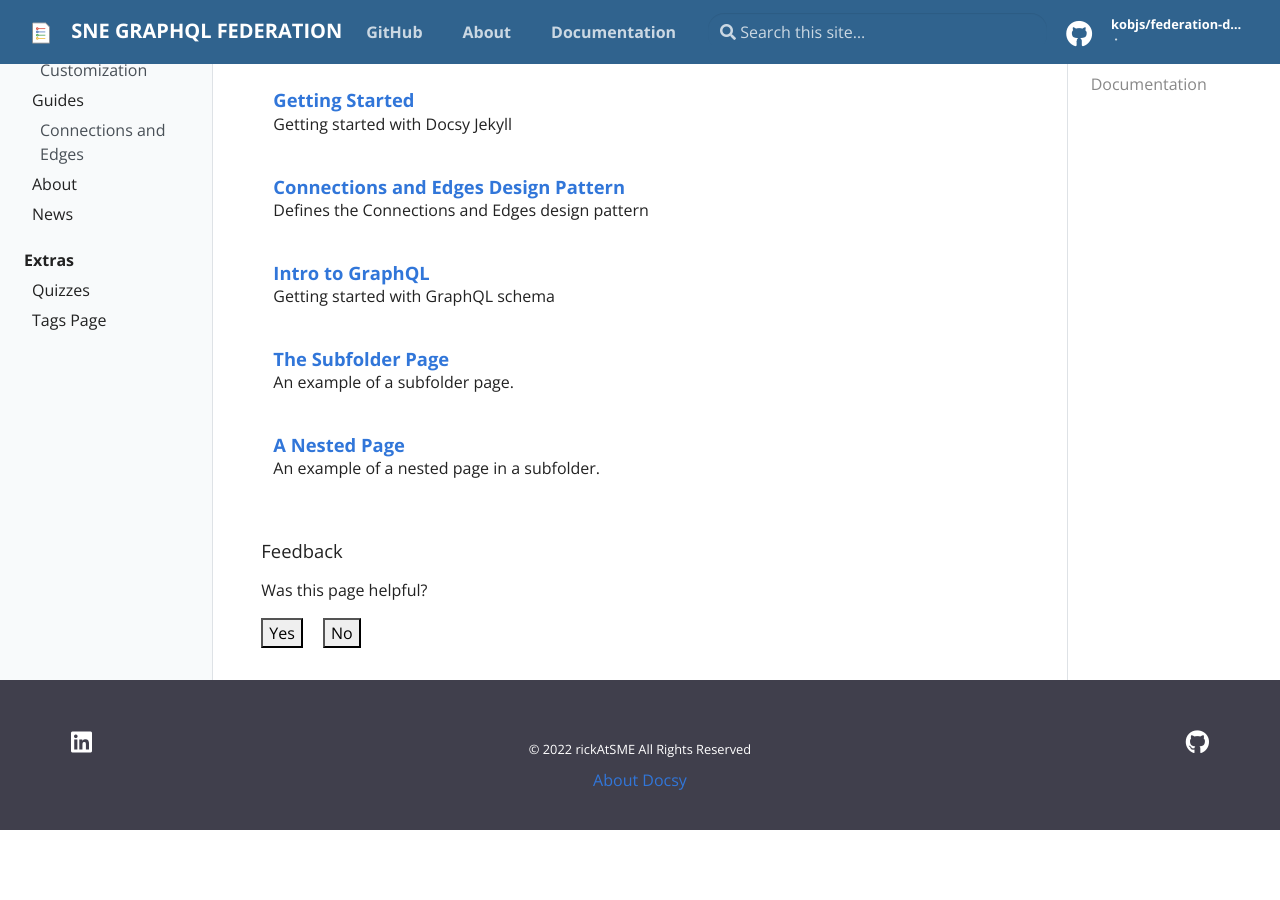
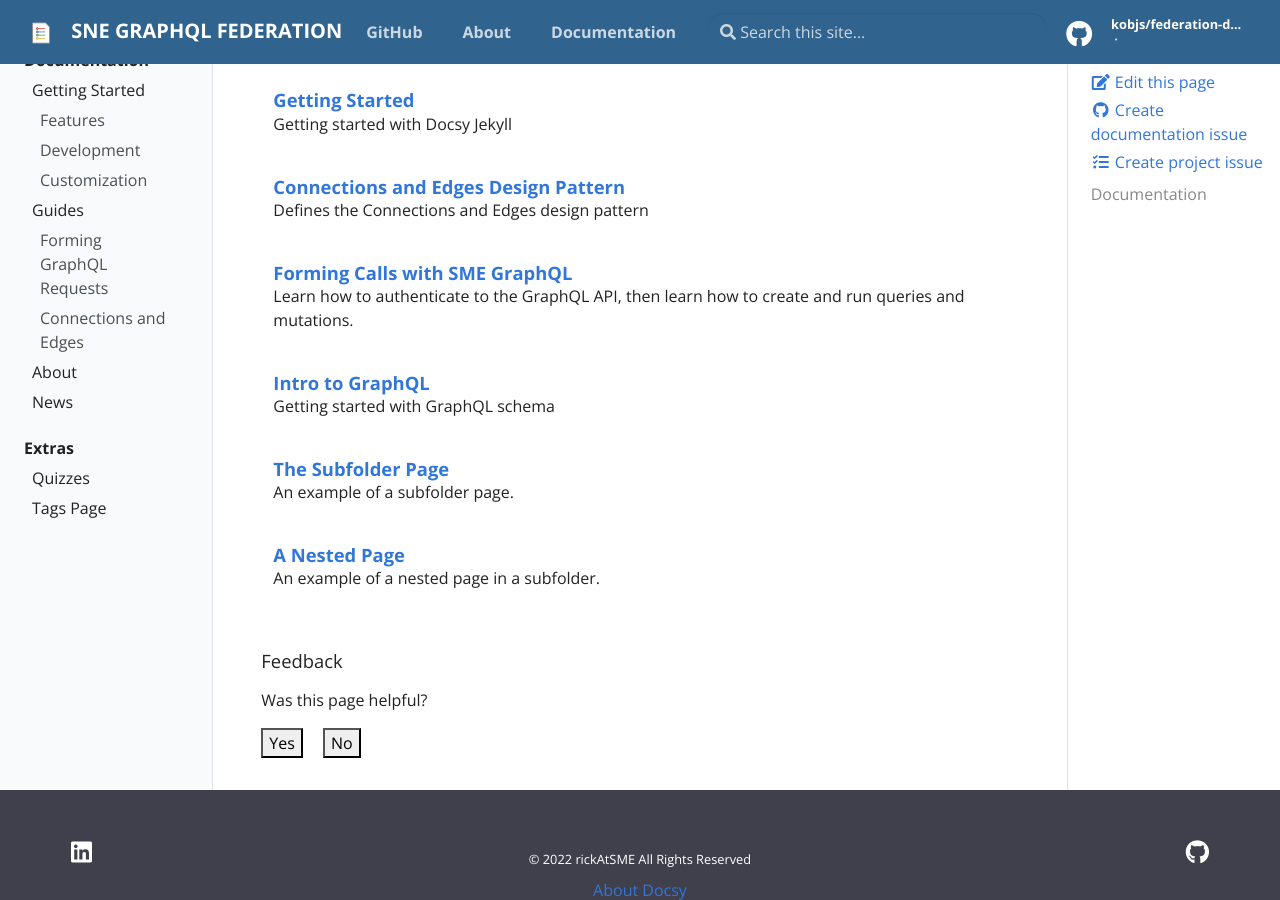
Before and after one commit to kobjs/federation-docs, a Jekyll site: the page built from pages/docs.md, in a window 1280 px wide and 900 px high, scrolled down 461 px. Built offline with Jekyll 4.4.1, drawn with Linux system fonts in a browser that asks for light colours; before the commit the page ends 1291 px from its top, so only the background shows below that; part of the change alters nothing that is shown.

Commit message:
Added Forming GraphQL Calls to Guides

````diff
--- a/_data/toc.yml
+++ b/_data/toc.yml
@@ -13,6 +13,8 @@
     - title: Guides
       url: "docs/guides/intro-to-graphql"
       children:
+        - title: Forming GraphQL Requests
+          url: "docs/guides/forming-calls-with-graphql"
         - title: Connections and Edges
           url: "docs/guides/connections-edges-pattern"
     - title: "About"
--- /dev/null
+++ b/_docs/guides/forming-calls-with-graphql.md
@@ -0,0 +1,43 @@
+---
+title: Forming Calls with SME GraphQL
+tags:
+- graphql
+description: Learn how to authenticate to the GraphQL API, then learn how to create and run queries and mutations.
+---
+### Authenticating with GraphQL
+The SME Federation GraphQL Gateway implements the USM Authentication process requiring users to acquire an OAuth2
+token to access the Gateway and the backend services.  The Gateway offers two endpoints to authenticate and acquire
+an OAuth2 token.
+
+* [ID Token Request](https://rdx-federation-stage.smecloudops.com/usm-auth) redirects the user to the USM
+  Authentication page enabling the user to authenticate and acquire an OAuth2 token.
+
+
+* [Playground Authentication](https://rdx-federation-stage.smecloudops.com/usm-graphql-auth) redirects the user to
+  the USM Authentication page enabling the suer to authenticate and access the SME GraphQL Playground.
+
+#### Using the ID Token
+Use the `id_token` to execute graphql requests directly against the SME Federation Gateway
+[endpoint](https://rdx-federation-stage.smecloudops.com).  Simply add the
+`id_token` as a query parameter on the graphql `post` request.
+
+```shell
+https://rdx-federation-stage.smecloudops.com?id_token=<usm provided token>
+```
+
+#### Using the GraphQL Playground
+After successful authentication, the user is redirected to the SME Federation GraphQL Playground where they can
+interactively execute queries, review the Federation schema and related documentation.
+
+To learn more about using the Apollo GraphQL Playground, refer to [Build and Run Queries using the Apollo GraphQL Playground](https://www.apollographql.com/docs/apollo-server/testing/build-run-queries/)
+
+![assets/img/graphql-playground.png](../../assets/img/graphql-playground.png)
+
+### Further reading
+
+There is a _lot_ more you can do when forming GraphQL calls. Here are some places to look next:
+
+* [Pagination](https://graphql.github.io/learn/pagination/)
+* [Fragments](https://graphql.github.io/learn/queries/#fragments)
+* [Inline fragments](https://graphql.github.io/learn/queries/#inline-fragments)
+* [Directives](https://graphql.github.io/learn/queries/#directives)
--- a/_docs/guides/intro-to-graphql.md
+++ b/_docs/guides/intro-to-graphql.md
@@ -4,18 +4,23 @@ tags:
   - graphql
 description: Getting started with GraphQL schema
 ---
-## GraphQL terminology
+# Introduction to GraphQL
+The Sony Music Federation GraphQL API represents an architectural and conceptual shift from the various SME Web
+Services and REST API. You will likely encounter some new terminology when using the SME Federation GraphQL API.
 
-The Sony Music GraphQL API represents an architectural and conceptual shift from the GitHub REST API. You will likely
-encounter some new terminology in the SME GraphQL Federation API.
+*Refer to [GitHub GraphQL API Guides](https://docs.github.com/en/graphql/guides) for to learn more about using
+GraphQL APIs*
 
 ## Schema
 
 A schema defines a GraphQL API's type system. It describes the complete set of possible data (objects, fields,
 relationships, everything) that a client can access. Calls from the client are [validated](https://graphql.github.
 io/learn/validation/) and [executed](https://graphql.github.io/learn/execution/) against the schema. A client can
-find information about the schema via *introspection*. A schema resides on the GraphQL
-API server. For more information, see "Discovering the GraphQL API"
+find information about the schema via *introspection*. A schema resides on the SME Federation Gateway server. For
+more information, see "Discovering the GraphQL API"
+
+*Refer to ToDo SME Schema Design Guides - Using Stereotypes to learn how to use design patterns to create
+consistency across your schema types.
 
 ## Field
 
@@ -30,28 +35,40 @@ This means that if you try to return a field that is not a scalar, schema valida
 
 ## Argument
 
-An argument is a set of key-value pairs attached to a specific field. Some fields require an argument. [Mutations](/graphql/guides/forming-calls-with-graphql#about-mutations) require an input object as an argument.
-
+An argument is a set of key-value pairs attached to a specific field. Some fields require an argument. [Mutations](./forming-calls-with-graphql) require an input object as an argument.
 ## Implementation
 
 A GraphQL schema may use the term _implements_ to define how an object inherits from an [interface](/graphql/reference/interfaces).
 
-Here's a contrived example of a schema that defines interface `X` and object `Y`:
+The following example illustrates how to use the SME `Versioned` interface to assure all `types` have timestamp
+fields to enable *optimistic locking* for schema `mutations`.
 
-```
-interface X {
-  some_field: String!
-  other_field: String!
+```text
+scalar Datetime
+
+enum ModType {
+  CREATE
+  UPDATE
 }
 
-type Y implements X {
-  some_field: String!
-  other_field: String!
-  new_field: String!
+type ModStatus {
+  modStamp: Datetime
+  modType: ModType
+}
+
+interface Versioned {
+  modStatus: ModStatus!
+}
+
+type Language implements Versioned {
+  langKey: ID!
+  name: String!
+  modStatus: ModStatus!
 }
 ```
 
-This means object `Y` requires the same fields/arguments/return types that interface `X` does, while adding new fields specific to object `Y`. (The `!` means the field is required.)
+This means object `Language` requires the same fields/arguments/return types that interface `Versioned` does, while
+adding new fields specific to object `Langugage`. (The `!` means the field is required.)
 
 In the reference docs, you'll find that:
 
@@ -62,7 +79,9 @@ In the reference docs, you'll find that:
 ## Connection
 
 Connections let you query related objects as part of the same call. With connections, you can use a single GraphQL
-call where you would have to use multiple calls to a REST API. For more information, see "Migrating from REST to GraphQL"
+call where you would have to use multiple calls to a REST API. For more information, see
+[Github Guide - Migrating from REST](https://docs.github.com/en/graphql/guides/migrating-from-rest-to-graphql) for
+more information.
 
 It's helpful to picture a graph: dots connected by lines. The dots are nodes, the lines are edges. A connection defines a relationship between nodes.
 
@@ -72,7 +91,7 @@ Edges represent connections between nodes. When you query a connection, you trav
 
 ## Node
 
-_Node_ is a generic term for an object. You can look up a node directly, or you can access related nodes via a connection. If you specify a `node` that does not return a [scalar](/graphql/reference/scalars), you must include subfields until all fields return scalars. For information on accessing node IDs via the REST API and using them in GraphQL queries, see "[Using Global Node IDs](/graphql/guides/using-global-node-ids)."
+_Node_ is a generic term for an object. You can look up a node directly, or you can access related nodes via a connection. If you specify a `node` that does not return a [scalar](/graphql/reference/scalars), you must include subfields until all fields return scalars.
 
 ## Discovering the GraphQL API
 
@@ -80,26 +99,10 @@ GraphQL is [introspective](https://graphql.github.io/learn/introspection/). This
 
 * Query `__schema` to list all types defined in the schema and get details about each:
 
-  ```graphql
-  query {
-    __schema {
-      types {
-        name
-        kind
-        description
-        fields {
-          name
-        }
-      }
-    }
-  }
-  ```
-
-* Query `__type` to get details about any type:
-
-  ```graphql
-  query {
-    __type(name: "Repository") {
+```text
+query {
+  __schema {
+    types {
       name
       kind
       description
@@ -108,27 +111,22 @@ GraphQL is [introspective](https://graphql.github.io/learn/introspection/). This
       }
     }
   }
-  ```
+}
+```
 
-* You can also run an _introspection query_ of the schema via a `GET` request:
+* Query `__type` to get details about any type:
 
-  ```shell
-  $ curl -H "Authorization: bearer <em>token</em>" {\% data variables.product.graphql_url_pre \%}
-  ```
+```text
+query {
+  __type(name: "Repository") {
+    name
+    kind
+    description
+    fields {
+      name
+    }
+  }
+}
+```
 
-  **Note**: If you get the response `"message": "Bad credentials"` or `401 Unauthorized`, check that you are using a
-  valid token. For more information, see "Creating a Personal Access Token"
-
-  The results are in JSON, so we recommend pretty-printing them for easier reading and searching. You can use a command-line tool like [jq](https://stedolan.github.io/jq/) or pipe the results into `python -m json.tool` for this purpose.
-
-  Alternatively, you can pass the `idl` media type to return the results in IDL format, which is a condensed version of the schema:
-
-  ```shell
-  $ curl -H "Authorization: bearer <em>token</em>" -H "Accept: application/vnd.github.v4.idl" \
-  {\% data variables.product.graphql_url_pre \%}
-  ```
-
-  **Note**: The introspection query is probably the only `GET` request you'll run in GraphQL. If you're passing a body, the GraphQL request method is `POST`, whether it's a query or a mutation.
-
-
-  For more information about performing queries, see "Forming calls with GraphQL"
+For more information about performing queries, see [Forming calls with GraphQL](./forming-calls-with-graphql).
````
Also changed, not shown: assets/img/graphql-playground.png (added).
